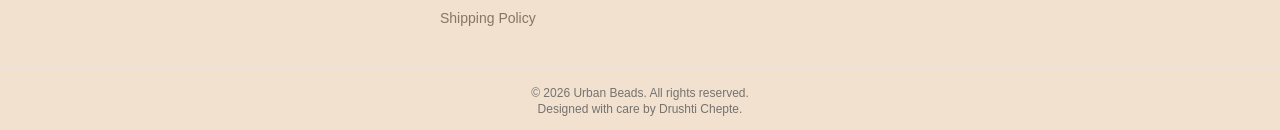
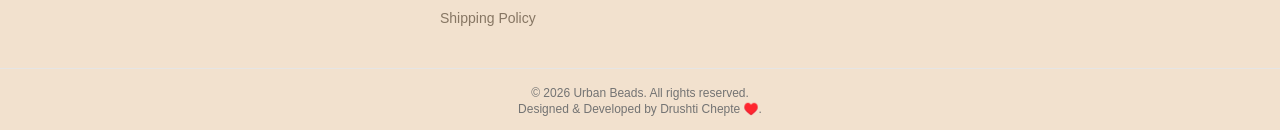
Before and after one commit to DrushtiChepte/UrbanBeads, a Next.js app: page / in a window 1280 px wide. Shown: the part 1794-1924 px from the top of the page. Built offline with nearby package versions, Linux system fonts and the light colour scheme; no server answers; the database is empty.

Commit message:
footer fix

```diff
--- a/components/Footer.tsx
+++ b/components/Footer.tsx
@@ -56,7 +56,7 @@ const Footer = () => {
       <div className="border-t py-4 text-center text-xs text-neutral-500">
         &copy; {new Date().getFullYear()} Urban Beads. All rights reserved.
         <br />
-        Designed with care by Drushti Chepte.
+        Designed & Developed by Drushti Chepte ♥️.
       </div>
     </footer>
   );
```
